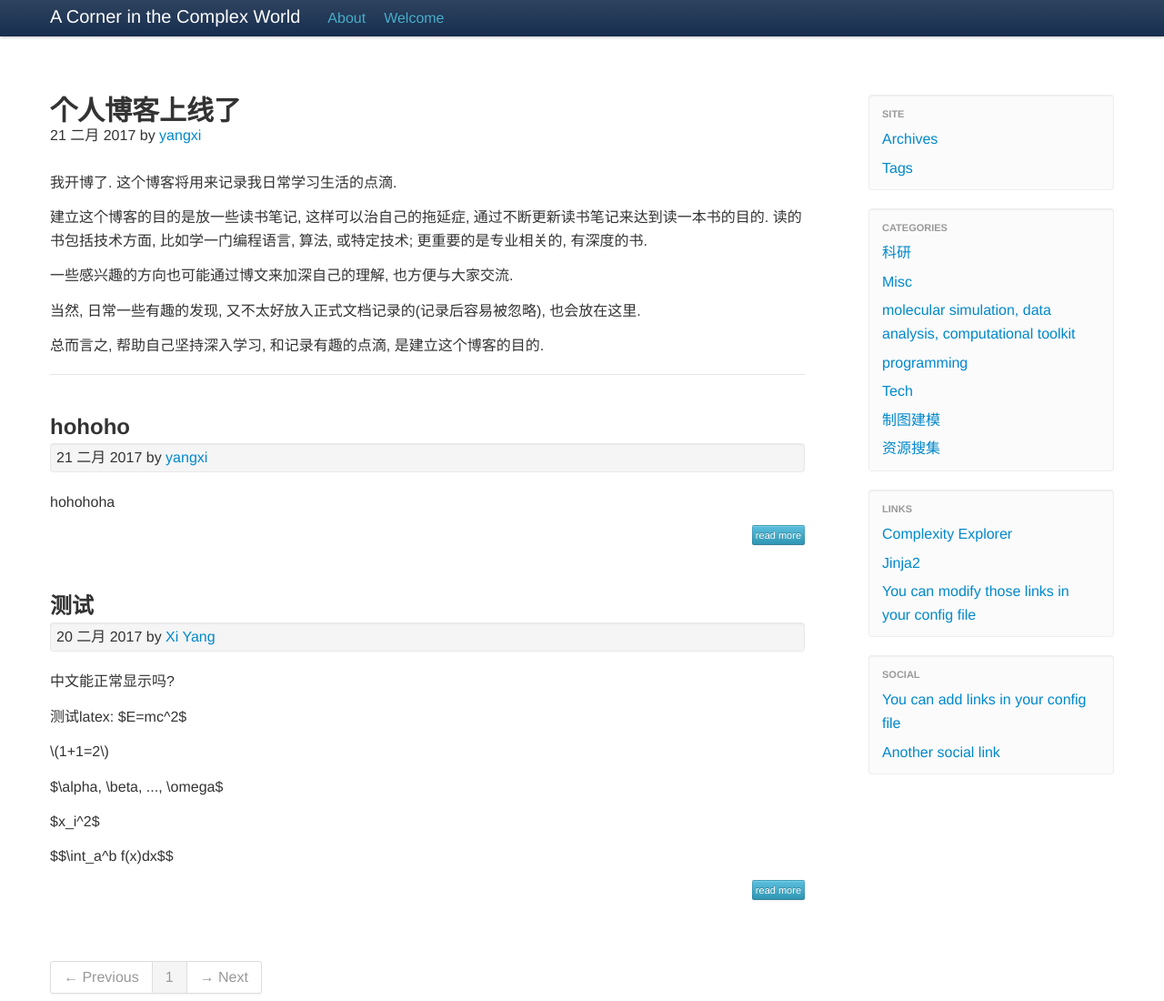
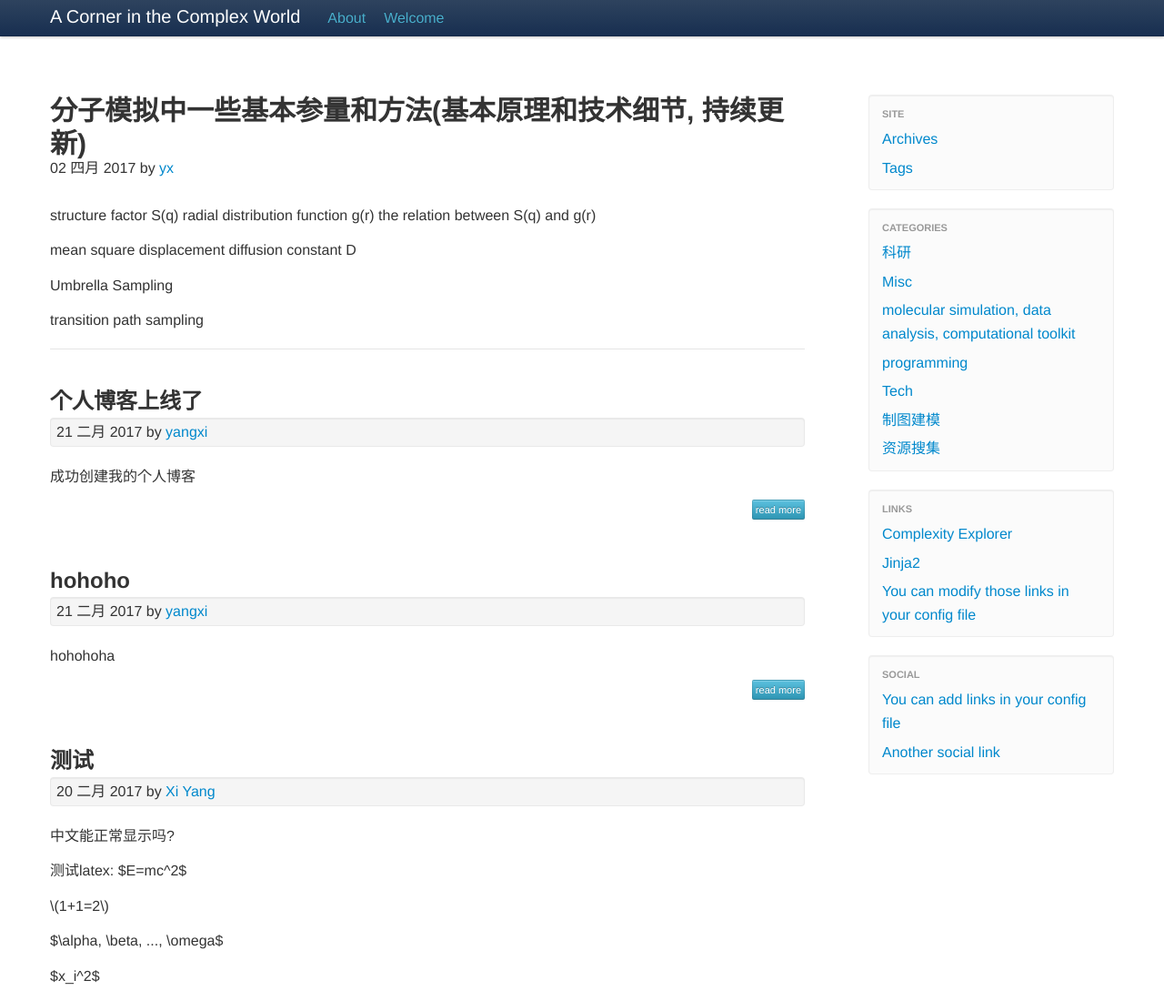
Before and after one commit to yangxi1209/pikazone.github.io, a plain HTML site: page category/misc.html in a window 1280 px wide. Shown: the top 1100 px of the page at 91% size. Drawn offline with nearby package versions, Linux system fonts and the light colour scheme.

Commit message:
2017-04-02 commit1

```diff
--- a/category/misc.html
+++ b/category/misc.html
@@ -60,25 +60,42 @@
 
     <div class='article'>
         <div class="content-title">
-            <a href="/ge-ren-bo-ke-shang-xian-liao.html"><h1>个人博客上线了</h1></a>
-21 二月 2017
+            <a href="/basic-knowledge-in-molecular-simulation.html"><h1>分子模拟中一些基本参量和方法(基本原理和技术细节, 持续更新)</h1></a>
+02 四月 2017
 
-by <a class="url fn" href="/author/yangxi.html">yangxi</a>
+by <a class="url fn" href="/author/yx.html">yx</a>
 
 
 
 
         </div>
 
-        <div><p>我开博了. 这个博客将用来记录我日常学习生活的点滴. </p>
-<p>建立这个博客的目的是放一些读书笔记, 这样可以治自己的拖延症,
-通过不断更新读书笔记来达到读一本书的目的.
-读的书包括技术方面, 比如学一门编程语言, 算法, 或特定技术;
-更重要的是专业相关的, 有深度的书.</p>
-<p>一些感兴趣的方向也可能通过博文来加深自己的理解, 也方便与大家交流.</p>
-<p>当然, 日常一些有趣的发现, 又不太好放入正式文档记录的(记录后容易被忽略), 也会放在这里. </p>
-<p>总而言之, 帮助自己坚持深入学习, 和记录有趣的点滴, 是建立这个博客的目的. </p></div>
+        <div><p>structure factor S(q)
+radial distribution function g(r)
+the relation between S(q) and g(r)</p>
+<p>mean square displacement
+diffusion constant D</p>
+<p>Umbrella Sampling</p>
+<p>transition path sampling</p></div>
         <hr />
+    </div>
+
+
+
+
+
+
+
+    <div class='article'>
+        <a href="/ge-ren-bo-ke-shang-xian-liao.html"><h2>个人博客上线了</h2></a>
+        <div class= "well small"> 21 二月 2017
+
+by <a class="url fn" href="/author/yangxi.html">yangxi</a>
+
+
+
+ </div>
+        <div class="summary"><p>成功创建我的个人博客</p> <a class="btn btn-info xsmall" href="/ge-ren-bo-ke-shang-xian-liao.html">read more</a></div>
     </div>
 
 
```
Also changed, not shown: archives.html (+4 -0 lines), author/yx.html (+27 -3 lines), authors.html (+1 -1 lines), basic-knowledge-in-molecular-simulation.html (renamed from tag/computational-toolkit.html, +13 -31 lines), index.html (+27 -21 lines).
